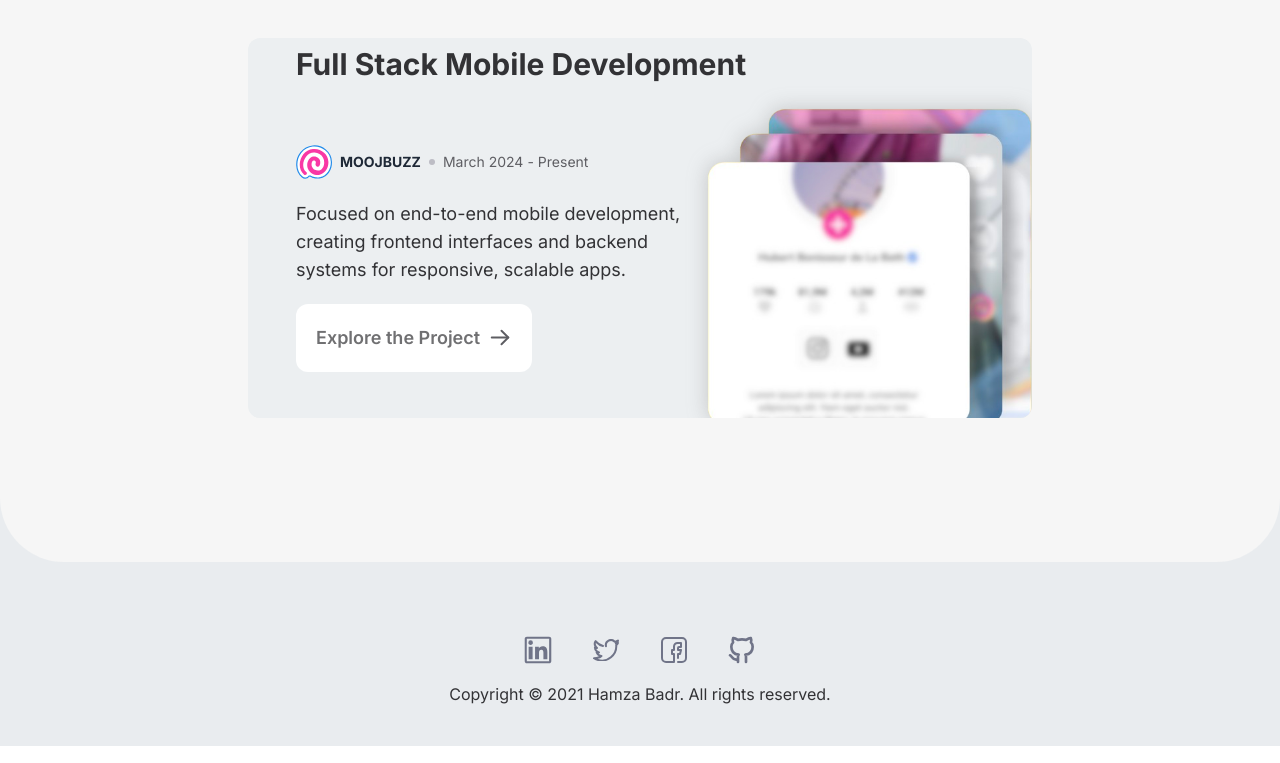
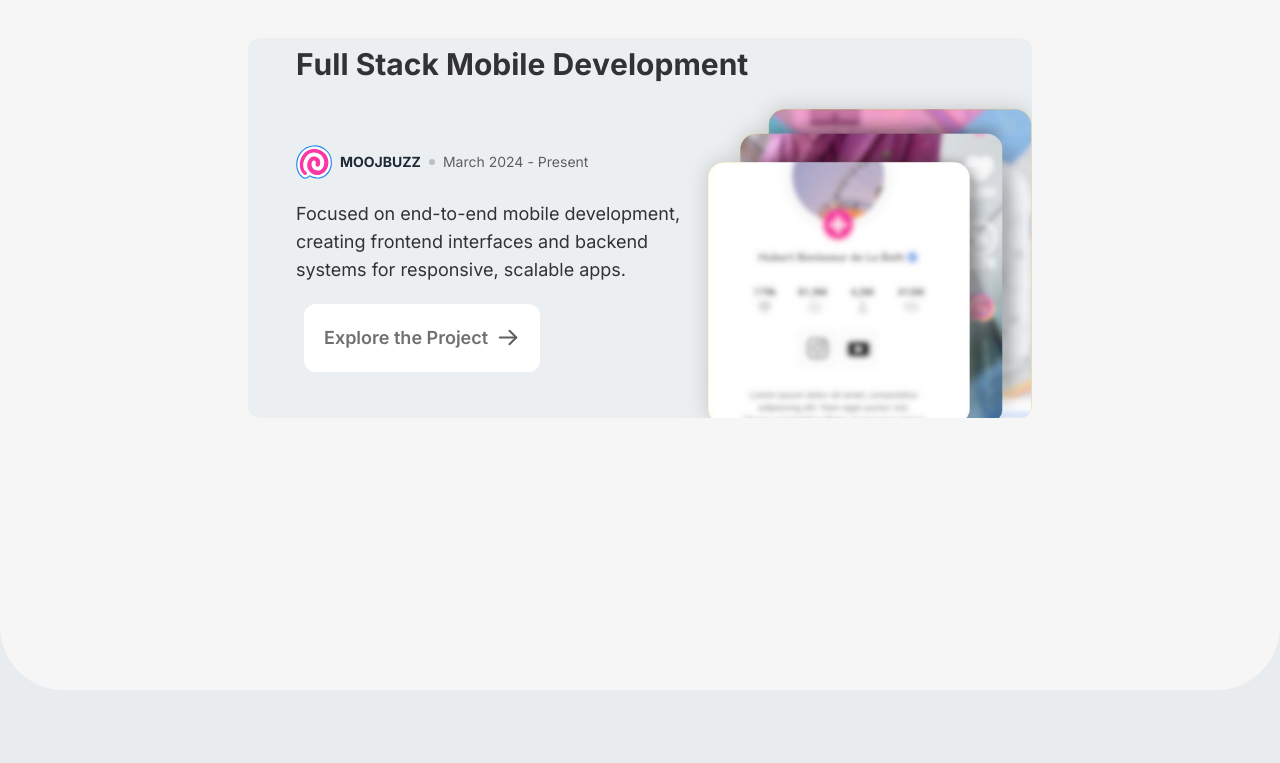
Before and after one commit to Hbadr13/portfolio, a Next.js app: page /work in a window 1280 px wide. Shown: the part 1037-1800 px from the top of the page. Built offline with nearby package versions, Linux system fonts and the light colour scheme.

Commit message:
addAnimationtoFeed

```diff
--- a/src/components/footer.tsx
+++ b/src/components/footer.tsx
@@ -22,8 +22,9 @@ const Footer = () => {
         },
     ]
     return (
-        <div className='w-full flex flex-col  items-center    bg-pf-surface-3 relative mt-20'>
+        <div className='w-full    bg-pf-surface-3 relative mt-20 md:mt-52'>
             <div className="w-full h-10 md:h-16 rounded-b-full bg-pf-white-v0 mb-10  mt:pb-20"></div>
+            <div className="w-full flex flex-col  items-center py-16 space-y-10">
                 <div className="flex space-x-5 items-center mt-6">
                     {
                         medias.map((item, index) =>
@@ -33,7 +34,8 @@ const Footer = () => {
                         )
                     }
                 </div>
-            <div className="text-center pb-10 mt-2">Copyright © 2021 Hamza Badr. All rights reserved.</div>
+                <div className="text-center pb-10 mt-2">Copyright © 2024 Hamza Badr. All rights reserved.</div>
+            </div>
         </div>
     )
 }
--- a/src/pages/index.tsx
+++ b/src/pages/index.tsx
@@ -10,9 +10,6 @@ const user = {
   shortName: 'hbadr',
   image: '/images/hbadr.jpeg'
 }
-
-const Index = () => {
-  const [content, setContent] = useState('')
 
 const feeds = [
   {
@@ -52,6 +49,9 @@ const Index = () => {
 
   },
 ]
+const Index = () => {
+  const [content, setContent] = useState('')
+
   const handleClickStatus = (_content: string) => {
     setContent(_content)
     setTimeout(() => {
@@ -65,15 +65,18 @@ const Index = () => {
           {
             feeds.map((item, index) => {
               const { ref, inView } = useInView({
-                threshold: 1,
-                triggerOnce: false
+                threshold: 0.8,
+                triggerOnce: false,
+                fallbackInView: true
+                // rootMargin: '100px'
 
               });
+
               return (
                 <li ref={ref} key={index} className={` duration-700 ${inView ? 'opacity-100 scale-105' : 'opacity-30'} w-full  flex  bg-pf-project-card-background hover:bg-pf-surface-2 rounded-xl p-2 md:p-4 space-x-2 md:space-x-4`}>
                   <Image className=' w-12 h-12 rounded-full' src={user.image} height={2000} width={2000} alt={user.name} />
                   <div className="space-y-3 md:space-y-5">
-                    <div className="">
+                    <div className=" overflow-hidden">
                       <div className="flex items-start space-x-3">
                         <div className="flex space-x-2 items-center">
                           <div className="font-bold">{user.shortName}  ✨</div>
@@ -82,7 +85,9 @@ const Index = () => {
                         </div>
                       </div>
                       {
-                        item.status && <button onClick={() => handleClickStatus(item.status.emoji)} className="bg-pf-surface-4 rounded-full px-2 py-1 space-x-1 w-max">
+                        item.status &&
+                        <button onClick={() => handleClickStatus(item.status.emoji)}
+                          className={` duration-1000 ${inView ? 'translate-x-0 opacity-100 w-auto' : 'translate-y-32 opacity-65 w-0'} bg-pf-surface-4 rounded-full px-2 py-1 space-x-1 w-max`}>
                           <span className={`${content != '' ? 'animate-emojiMoving' : ''}`}>
                             {item.status.emoji}
                           </span>
--- a/src/pages/work/index.tsx
+++ b/src/pages/work/index.tsx
@@ -2,6 +2,7 @@ import Link from 'next/link'
 import React from 'react'
 import SvgIcons from '../../../utils/svgIcons'
 import Image from 'next/image'
+import { useInView } from 'react-intersection-observer'
 
 export const workApi = [
     {
@@ -48,16 +49,41 @@ export const workApi = [
     },
 ]
 
+const AnimatedText = ({ text }: { text: string }) => {
+    return (
+        <div className="flex">
+            {text.split('').map((letter, index) => (
+                <span
+                    key={index}
+                    className="letter"
+                    style={{ animationDelay: `${index * 0.03}s` }} // Delay for each letter
+                >
+                    {letter == ' ' ? '\u00A0' : letter}
+                </span>
+            ))}
+        </div>
+    );
+};
+
 const index = () => {
     return (
         <div className='mt-10 md:mt-20'>
             <ul className='space-y-10 md:space-y-10 '>
                 {
-                    workApi.map((item, index) =>
-                        <li key={index} className="rounded-xl overflow-hidden  p-4 md:p-0 ml-0 md:pl-12 cursor-pointer flex flex-col justify-end space-y-4 bg-pf-project-card-background w-full h-[300px] md:h-[380px]   hover:scale-[101.2%] hover:shadow-inner duration-300">
-                            <h1 className='text-3xl truncate font-bold  text-pf-black '>{item.name}</h1>
+                    workApi.map((item, index) => {
+                        const { ref, inView } = useInView({
+                            threshold: 0.8,
+                            triggerOnce: true,
+
+                        });
+                        return (
+                            <li ref={ref} key={index} className="rounded-xl overflow-hidden  p-4 md:p-0 ml-0 md:pl-12 cursor-pointer flex flex-col justify-end space-y-4 bg-pf-project-card-background w-full h-[300px] md:h-[380px]   hover:scale-[101.2%] hover:shadow-inner duration-300">
+                                <h1 className='text-3xl truncate font-bold  text-pf-black '>
+                                    <AnimatedText text={item.name} />
+                                    {/* {item.name} */}
+                                </h1>
                                 <div className="w-full  flex  ">
-                                <div className="w-full md:w-[55%] py-3  flex flex-col justify-center space-y-5 group">
+                                    <div className="w-full md:w-[55%] py-3  flex flex-col justify-center space-y-5 group overflow-hidden">
                                         <div className="flex items-center space-x-2 text-pf-grey-text ">
                                             <Image className='w-9 h-9 rounded-md' src={item.company.image} width={1000} height={1000} alt={item.company.name} />
                                             <div className="uppercase text-sm font-bold text-gray-800">{item.company.name}</div>
@@ -72,7 +98,7 @@ const index = () => {
                                             </div>
                                         </div>
                                         <div className="text-lg   first-letter:capitalize">{item.desrciption}</div>
-                                    <Link href={item.slug} className='group/link rounded-xl   w-max  p-5 font-semibold text-lg text-pf-dim-grey bg-white flex items-center space-x-2'>
+                                        <Link href={item.slug} className={` truncate duration-1000 ${inView ? 'translate-x-2 ' : '-translate-x-28 opacity-0'} group/link rounded-xl   w-max  p-5 font-semibold text-lg text-pf-dim-grey bg-white flex items-center space-x-2`}>
                                             <div>Explore the Project</div>
                                             <div className="group-hover/link:translate-x-1 duration-200">
                                                 <SvgIcons name='arrawV3' />
@@ -80,10 +106,13 @@ const index = () => {
                                         </Link>
                                     </div>
                                     <div className=" hidden w-0 md:w-[45%] md:flex items-end">
-                                    <Image alt='frame' className=' translate-x-1 translate-y-2  object-contain drop-shadow-[-1px_-1px_10px_rgba(112,112,114,0.3)] ' width={3000} height={3000} objectFit='cover' src={item.image} />
+                                        <Image alt='frame'
+                                            className={` duration-1000 ${inView ? 'translate-x-1 translate-y-2 opacity-100' : 'translate-x-28 translate-y-6 opacity-0'}   object-contain drop-shadow-[-1px_-1px_10px_rgba(112,112,114,0.3)]`}
+                                            width={3000} height={3000} objectFit='cover' src={item.image} />
                                     </div>
                                 </div>
-                        </li>
+                            </li>)
+                    }
                     )
                 }
             </ul>
--- a/src/styles/globals.css
+++ b/src/styles/globals.css
@@ -52,3 +52,22 @@
     animation: bounce 2s;
     opacity: 1;
 }
+
+@keyframes slideUp {
+    0% {
+        transform: translateY(30px);
+        opacity: 1;
+    }
+
+    100% {
+        transform: translateY(0);
+        opacity: 1;
+    }
+}
+
+.letter {
+    transform: translateY(30px);
+    opacity: 1;
+    display: inline-block;
+    animation: slideUp 0.3s ease forwards;
+}
```
Lines whose indentation alone changed are shown as unchanged.
